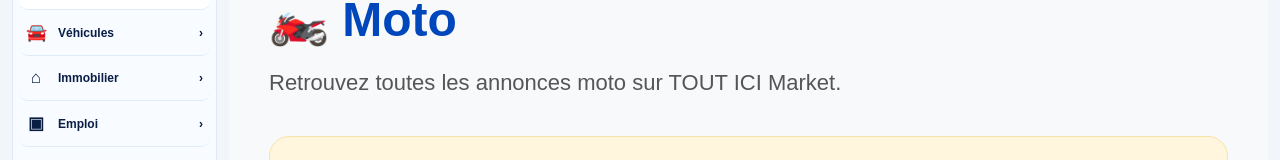
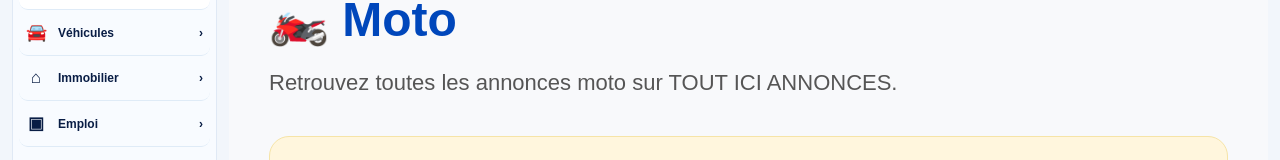
Before and after one commit to Touticimarket/tout-ici-market, a Next.js app: page /moto in a window 1280 px wide. Shown: the part 279-439 px from the top of the page. Built offline with nearby package versions, Linux system fonts and the light colour scheme.

Commit message:
Update app/moto/page.tsx visible branding to TOUT ICI ANNONCES without changing routes

```diff
--- a/app/moto/page.tsx
+++ b/app/moto/page.tsx
@@ -19,7 +19,7 @@ export default function MotoPage() {
       </h1>
 
       <p style={{ fontSize: "22px", color: "#555" }}>
-        Retrouvez toutes les annonces moto sur TOUT ICI Market.
+        Retrouvez toutes les annonces moto sur TOUT ICI ANNONCES.
       </p>
 
       <div
```
